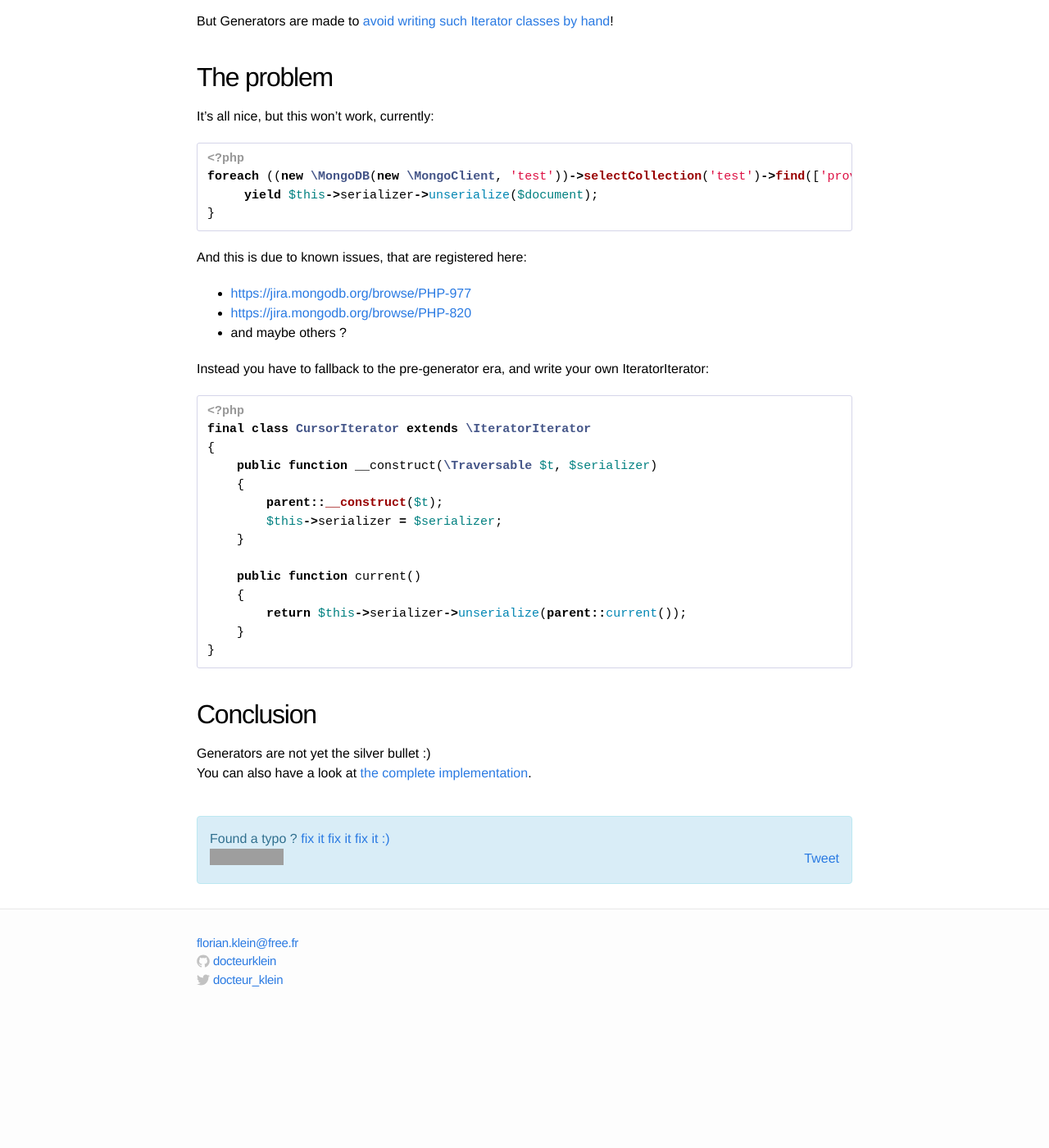
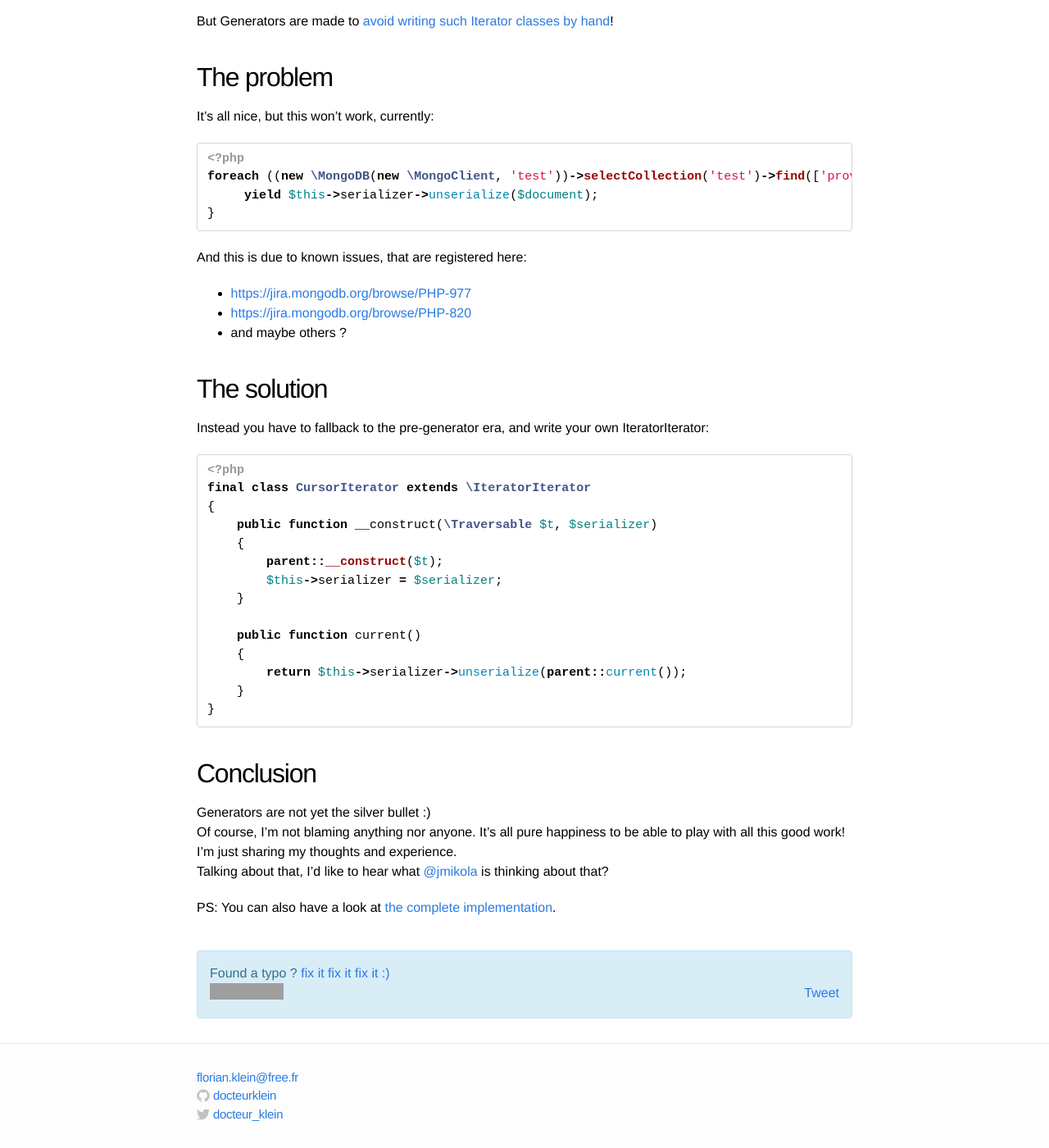
Before and after one commit to docteurklein/docteurklein.github.io, a Jekyll site: the page built from _posts/2014-08-13-yield-rant-and-php-mongodb.md, in a window 1280 px wide and 1400 px high, scrolled down 512 px. Shown: the whole window at 82% size. Built offline with Jekyll 4.4.1, drawn with Linux system fonts in a browser that asks for light colours; comment, search, counter and statistics services are not loaded; before the commit the page ends 1748 px from its top, so only the background shows below that; grey boxes are pictures that could not be loaded.

Commit message:
add more conclusion

```diff
--- a/_posts/2014-08-13-yield-rant-and-php-mongodb.md
+++ b/_posts/2014-08-13-yield-rant-and-php-mongodb.md
@@ -39,6 +39,8 @@ And this is due to known issues, that are registered here:
  * [ https://jira.mongodb.org/browse/PHP-820 ](https://jira.mongodb.org/browse/PHP-820)
  * and maybe others ?
 
+## The solution
+
 Instead you have to fallback to the pre-generator era, and write your own IteratorIterator:
 
 {% highlight php %}
@@ -62,4 +64,8 @@ final class CursorIterator extends \IteratorIterator
 ## Conclusion
 
 Generators are not yet the silver bullet :)
-You can also have a look at [the complete implementation](https://github.com/docteurklein/event-store/blob/87c47caa791449e1b40a6e59416ea8d05e110079/src/Knp/Event/Store/Mongo.php).
+Of course, I'm not blaming anything nor anyone. It's all pure happiness to be able to play with all this good work!
+I'm just sharing my thoughts and experience.
+Talking about that, I'd like to hear what [@jmikola](https://twitter.com/jmikola) is thinking about that?
+
+PS: You can also have a look at [the complete implementation](https://github.com/docteurklein/event-store/blob/87c47caa791449e1b40a6e59416ea8d05e110079/src/Knp/Event/Store/Mongo.php).
```
